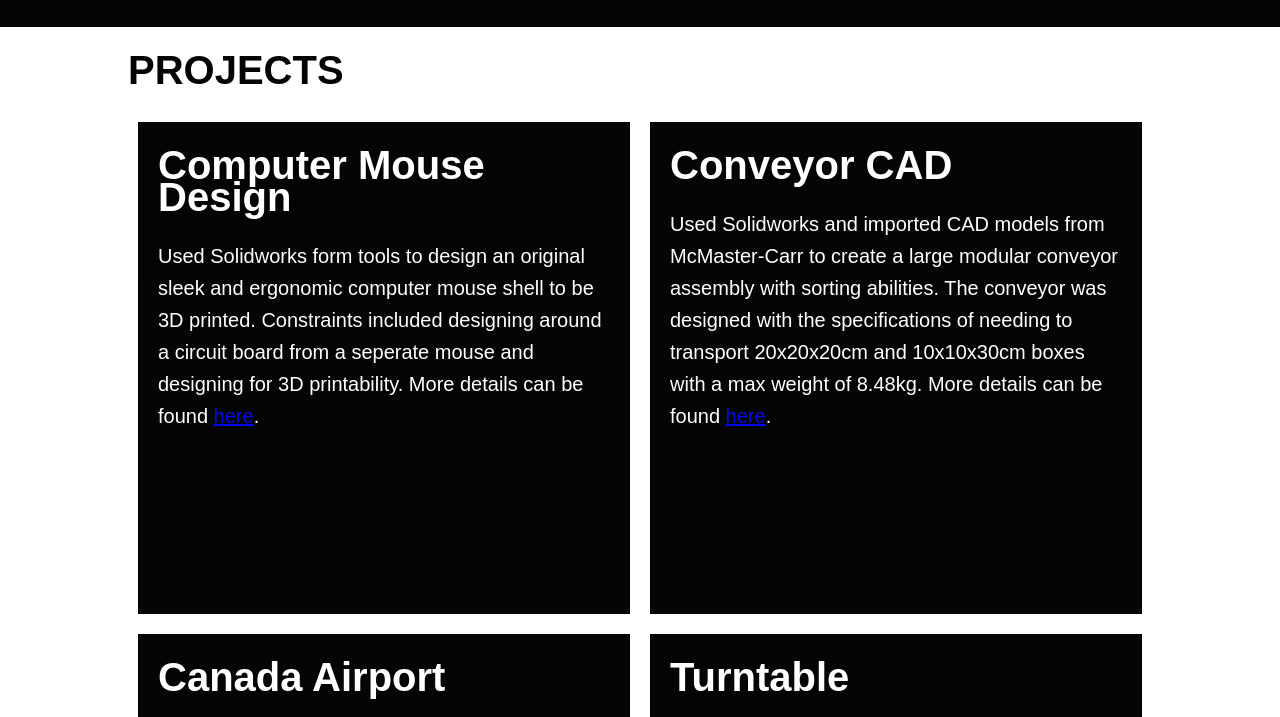
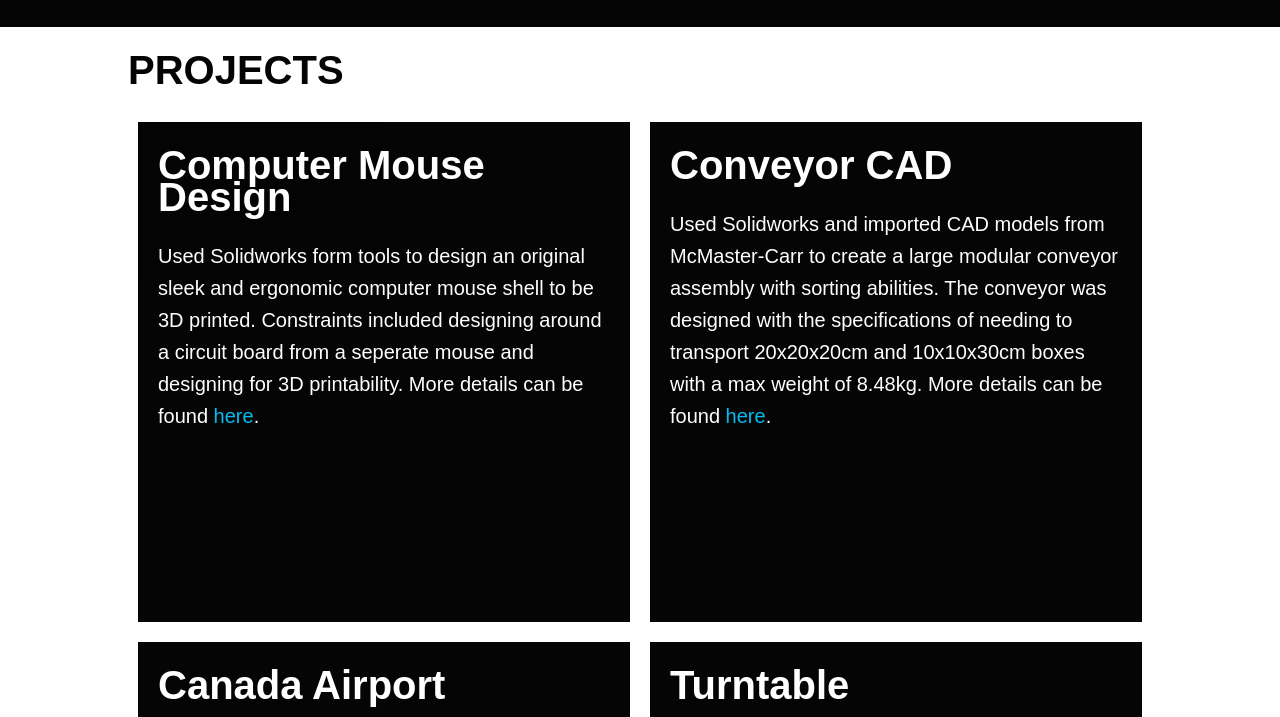
Before and after one commit to tigerqye/oldwebsite, a plain HTML site: page index.html in a window 1280 px wide. Shown: the part 1122-1839 px from the top of the page. Drawn offline with Linux system fonts and the light colour scheme.

Commit message:
Update mystyle.css

```diff
--- a/mystyle.css
+++ b/mystyle.css
@@ -10,6 +10,11 @@ body{
 	font-size: 20px;
 	line-height: 1.6em;
 	margin:0;
+}
+
+a{
+	color: #00BBEE;
+	text-decoration: none;
 }
 
 .fadeIn{
@@ -170,7 +175,6 @@ body{
 }
 
 .project_box{
-	position: relative;
 	float: left;
 	width: calc(50% - 20px);
 	background-color: black;
@@ -179,15 +183,16 @@ body{
 	border: 10px black transparent;
 	box-sizing: border-box;
 	margin: 10px;
-	height: 0;
-	padding-bottom: calc(50% - 20px);
+	height: 500px;
 	transition-duration: 500ms;
 	color: white;
 }
 
+/*
 .project_box:hover {
 	background: grey;
 }
+*/
 
 #footer{
 	margin-top: 10px;
```
